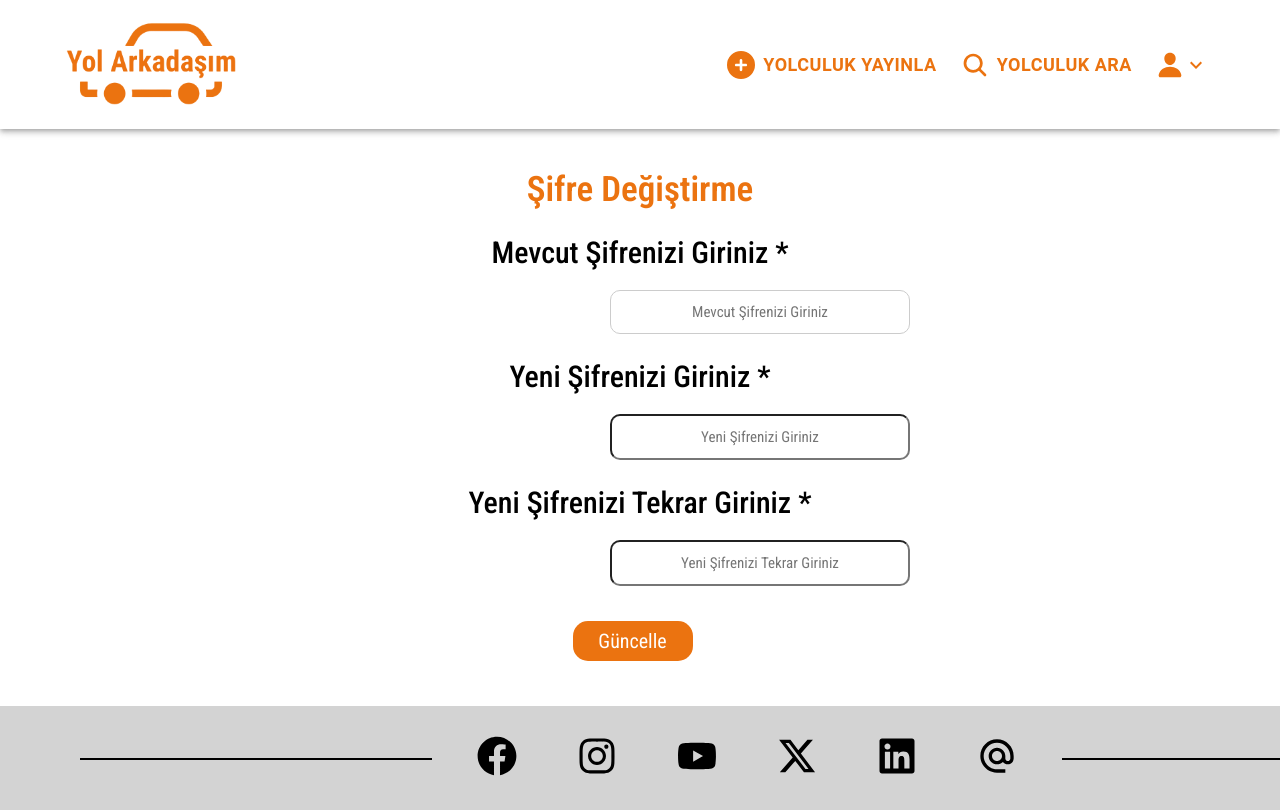
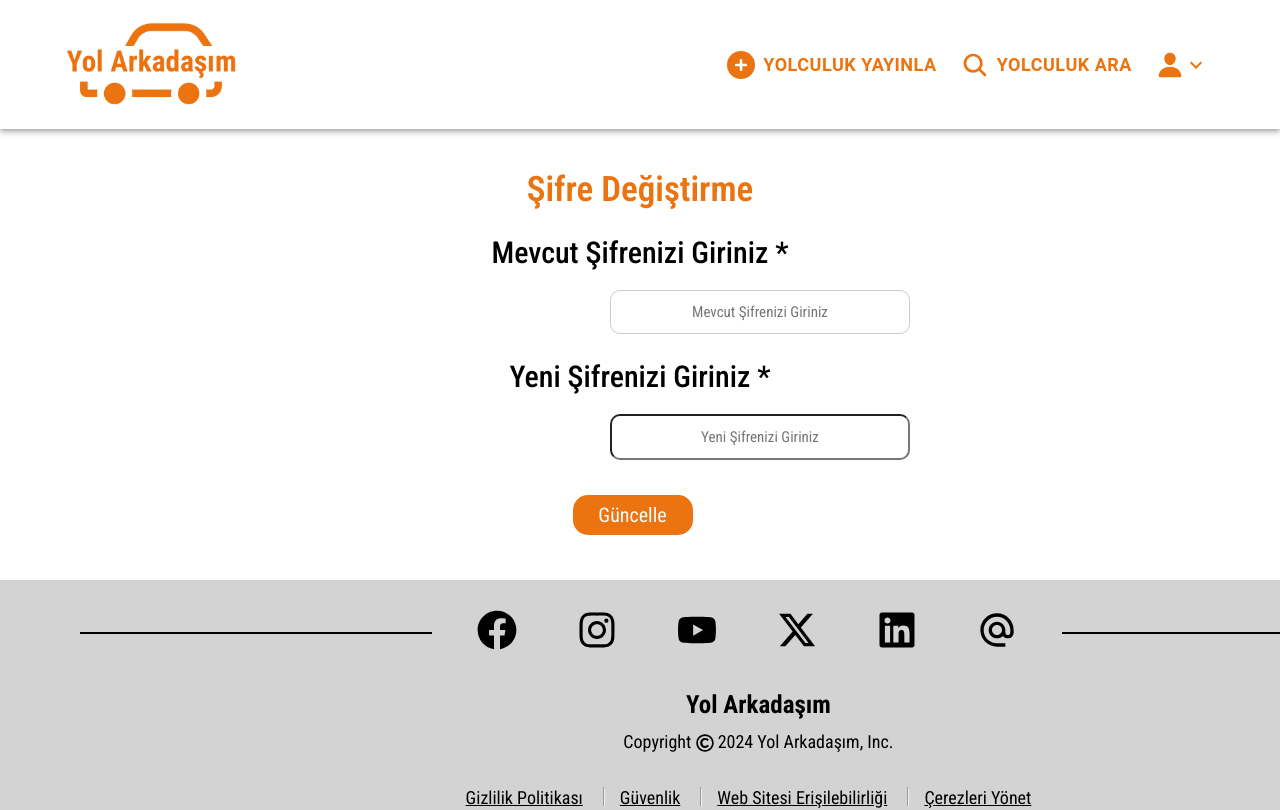
Before and after one commit to kubraacelik/YOLARKADASIM-Bitirme-Projesi, a React (Vite) app in the folder yolarkadasim/: page /yeniSifre in a window 1280 px wide. Shown: the top 810 px of the page. Built offline with nearby package versions, Linux system fonts and the light colour scheme.

Commit message:
güncellendi

```diff
--- a/yolarkadasim/src/routes/YeniSifre.jsx
+++ b/yolarkadasim/src/routes/YeniSifre.jsx
@@ -4,7 +4,7 @@ import Footer from "../components/Footer";
 import { useNavigate } from "react-router-dom";
 import axios from "axios";
 import { useFormik } from "formik";
-import { advancedSchema } from "../schemas";
+import { updateSchema } from "../schemas";
 import { Alert } from "@mui/material";
 
 const YeniSifre = () => {
@@ -22,42 +22,55 @@ const YeniSifre = () => {
   }, [yeniSifre, navigation]);
 
   const onSubmit = async (values, actions) => {
-    console.log(values);
-    console.log(actions);
     try {
-      await validateCurrentPassword(values.sifre);
+      const isPasswordValid = await validateCurrentPassword(values.sifre);
+      if (isPasswordValid) {
+        await updatePassword(values.yeniSifre);
         setYeniSifre(true);
         actions.resetForm();
+      } else {
+        setYeniSifre(false);
+      }
     } catch (error) {
-      setYeniSifre(false);
+      console.error("Bir hata oluştu:", error);
+    }
+  };
+  const updatePassword = async (newPassword) => {
+    try {
+      await axios.patch(
+        "http://localhost:8080/api/kullanicilar", // Kullanıcı kimliğini ve yeni şifreyi uygun bir endpoint'e gönderin
+        { newPassword }
+      );
+    } catch (error) {
+      console.error("Şifre güncelleme hatası:", error);
+      throw error;
     }
   };
 
+
   const validateCurrentPassword = async (password) => {
     try {
-      const res = await axios.post(
-        "http://localhost:8080/api/kullanicilar/login",
-        { password }
-      );
+      const res = await axios.post("http://localhost:8080/api/kullanicilar", {
+        password: password
+      });
       console.log(res.data);
-      return res.data;
+      return res.data.isValid;
     } catch (error) {
       console.log("Bir hata oluştu:", error);
       throw error;
     }
   };
 
-  const { values, errors, isSubmitting, handleSubmit, handleChange } =
-    useFormik({
+
+  const { values, errors, isSubmitting, handleSubmit, handleChange } = useFormik({
       initialValues: {
         sifre: "",
         yeniSifre: "",
-        tekrarliSifre: "",
       },
-      validationSchema: advancedSchema,
+      validationSchema: updateSchema,
       onSubmit,
     });
-
+console.log(values.sifre);
   return (
     <div>
       <Navbar />
@@ -66,6 +79,7 @@ const YeniSifre = () => {
           <p>Şifre Değiştirme</p>
         </div>
         <div className="yeniSifreGuncelleme">
+          <form onSubmit={handleSubmit}>
             <div className="yeniSifre-profilBilgi">
               <label className="yeniSifre-label">
                 Mevcut Şifrenizi Giriniz *
@@ -86,10 +100,14 @@ const YeniSifre = () => {
                 id="sifre"
                 className={errors.sifre ? "input-error" : ""}
               />
-            {errors.sifre && <p className="error">{errors.sifre}</p>}
+              {errors.sifre && (
+                <p className="error">{errors.sifre}</p>
+              )}
             </div>
             <div className="yeniSifre-profilBilgi">
-            <label className="yeniSifre-label">Yeni Şifrenizi Giriniz *</label>
+              <label className="yeniSifre-label">
+                Yeni Şifrenizi Giriniz *
+              </label>
               <input
                 style={{
                   width: 300,
@@ -108,44 +126,18 @@ const YeniSifre = () => {
               />
               {errors.yeniSifre && <p className="error">{errors.yeniSifre}</p>}
             </div>
-          <div className="yeniSifre-profilBilgi">
-            <label className="yeniSifre-label">
-              Yeni Şifrenizi Tekrar Giriniz *
-            </label>
-            <input
-              style={{
-                width: 300,
-                padding: 12,
-                fontSize: 15,
-                borderRadius: 10,
-                marginLeft: 610,
-                marginTop: 20,
-              }}
-              type="password"
-              placeholder="Yeni Şifrenizi Tekrar Giriniz"
-              value={values.tekrarliSifre}
-              onChange={handleChange}
-              id="yeniSifreTekrar"
-              className={errors.tekrarliSifre ? "input-error" : ""}
-            />
-            {errors.tekrarliSifre && (
-              <p className="error">{errors.tekrarliSifre}</p>
-            )}
-          </div>
+
             <div className="btnGuncelleContainer">
-            <button
-              className="btnGuncelle"
-              onSubmit={handleSubmit}
-              type="button"
-            >
+              <button className="btnGuncelle" type="submit">
                 Güncelle
               </button>
             </div>
+          </form>
         </div>
         {yeniSifre === true && (
           <div>
             <Alert
-              sx={{ fontSize: 20, backgroundColor: "lightgreen" }}
+              sx={{ fontSize: 20, backgroundColor: "lightgreen", width:300, marginLeft:77, marginBottom:5, borderRadius:10  }}
               severity="success"
             >
               Başarıyla Güncelleme Yapıldı.
@@ -155,7 +147,7 @@ const YeniSifre = () => {
         {yeniSifre === false && (
           <div>
             <Alert
-              sx={{ fontSize: 20, backgroundColor: "salmon" }}
+              sx={{ fontSize: 20, backgroundColor: "salmon", width:300, marginLeft:77, marginBottom:5, borderRadius:10 }}
               severity="error"
             >
               Mevcut Şifreniz Hatalı!
--- a/yolarkadasim/src/schemas/index.jsx
+++ b/yolarkadasim/src/schemas/index.jsx
@@ -37,3 +37,21 @@ export const advancedSchema = yup.object().shape({
     })
     .required("Şifre girmek zorunludur"),
   });
+
+// ŞİFRE GÜNCELLE
+export const updateSchema = yup.object().shape({
+    sifre: yup
+    .string()
+    .min(5, "Lütfen minimum 5 karakter giriniz")
+    .matches(passwordRules, {
+      message: "Lütfen en az 1 büyük harf, 1 küçük harf ve 1 sayı giriniz",
+    })
+    .required("Şifre girmek zorunludur"),
+    yeniSifre: yup
+    .string()
+    .min(5, "Lütfen minimum 5 karakter giriniz")
+    .matches(passwordRules, {
+      message: "Lütfen en az 1 büyük harf, 1 küçük harf ve 1 sayı giriniz",
+    })
+    .required("Şifre girmek zorunludur"),
+});
```
Lines whose indentation alone changed are shown as unchanged.
